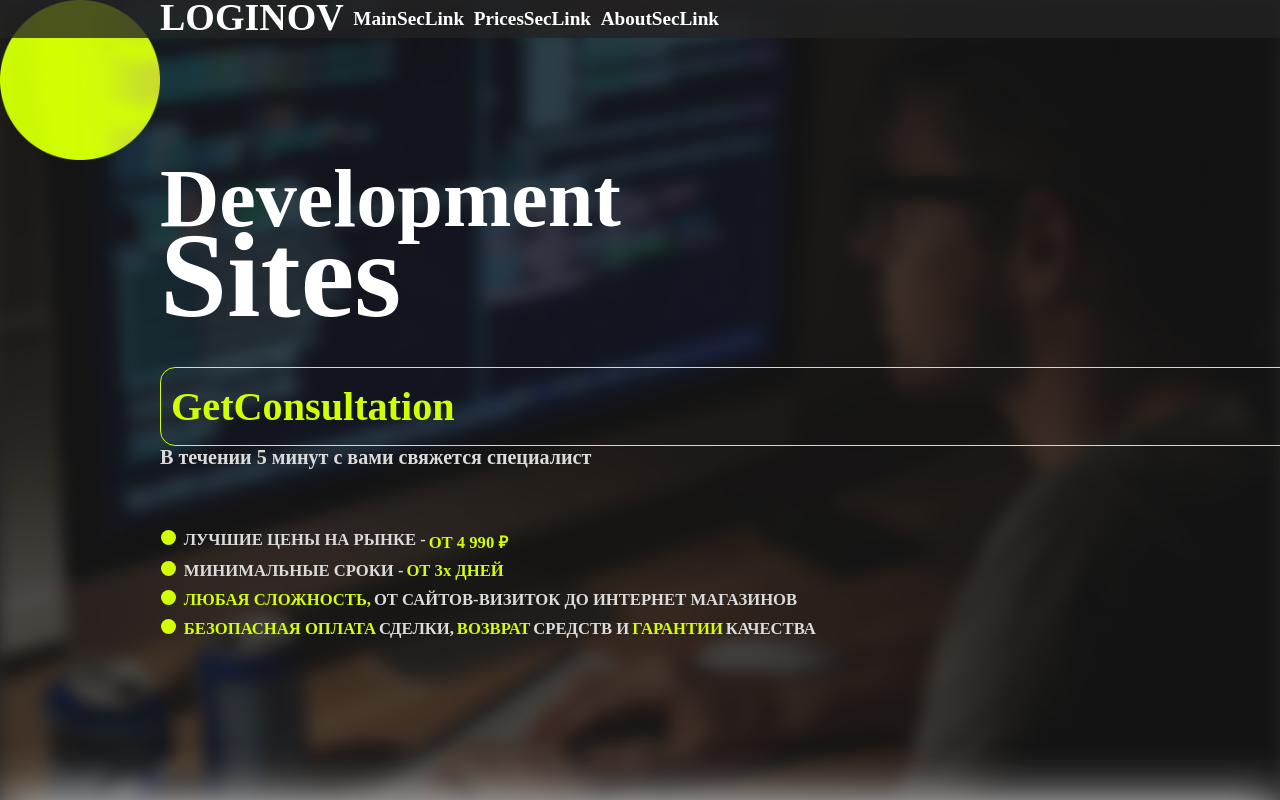
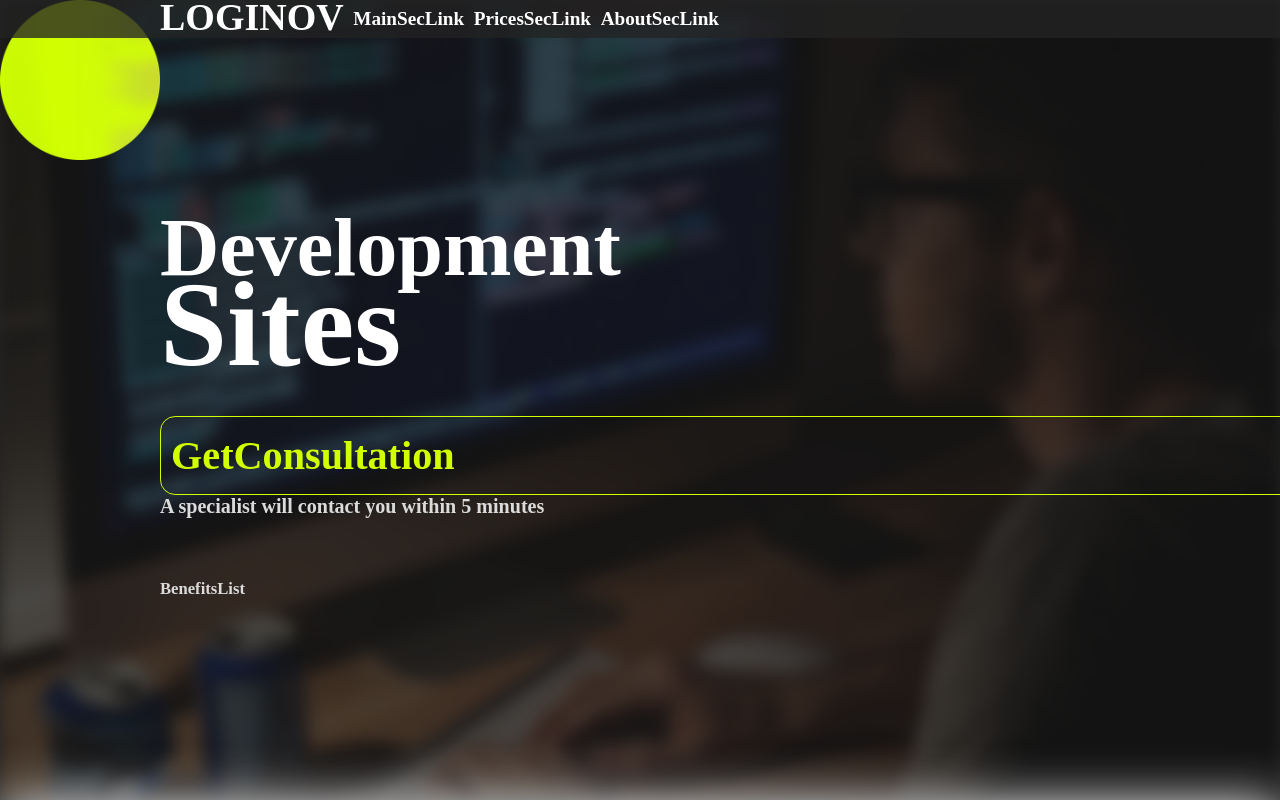
Before and after one commit to blago-white/custom-sites-agency, a Django app: page / in a window 1280 px wide. Run offline with Django 4.2, Linux system fonts and the light colour scheme; parts of the project's set-up code (start-up, migrations or seed data) failed here and were passed over; some web fonts are replaced.

Commit message:
Small changes

```diff
--- a/agency/home/mixins.py
+++ b/agency/home/mixins.py
@@ -10,7 +10,7 @@ class MultilangHomeViewMixin:
     def get_context_data(self, **kwargs) -> dict:
         context = super().get_context_data(**kwargs)
 
-        self._selected_language = self._get_selected_language_or_default()
+        self._selected_language = self._get_language_code()
         self._update_current_language()
 
         context[config.LANG_CODE_TEMPLATE_NAME] = self._selected_language
@@ -21,5 +21,7 @@ class MultilangHomeViewMixin:
         if self._selected_language and self._selected_language != translation.get_language():
             translation.activate(self._selected_language)
 
-    def _get_selected_language_or_default(self) -> str:
-        return self.kwargs.get(config.LANG_CODE_URL_ARG_NAME) or settings.DEFAULT_LANGUAGE
+    def _get_language_code(self) -> str:
+        return (self.kwargs.get(config.LANG_CODE_URL_ARG_NAME)
+                or translation.get_language()
+                or settings.DEFAULT_LANGUAGE)
--- a/agency/templates/main.html
+++ b/agency/templates/main.html
@@ -52,11 +52,6 @@
         <script src="{% url 'javascript-catalog' %}" type="text/javascript"></script>
         <style>
             {% if LANGUAGE_CODE == "ru" %}
-                .header {
-                    gap: 0ch;
-                    font-size: 4.75vh;
-                }
-
                 .long-arrow {
                     max-width: 17ch;
                     padding-left: 3ch;
@@ -78,6 +73,12 @@
                     }
                 }
             {% endif %}
+
+            .header {
+                gap: 0ch;
+                font-size: 4.75vh;
+            }
+
             @media (aspect-ratio < 12 / 9) {
                 .contact-button-top {
                     font-family: 'RFDewi';
--- a/agency/templates/sections/main.html
+++ b/agency/templates/sections/main.html
@@ -54,13 +54,13 @@
                 <span class="secondary-text">{% trans 'Development' %}</span>
                 <span class="main-text">{% trans 'Sites' %}</span>
             </h1>
-            {% include 'main-order-button.html' with description='В течении 5 минут с вами свяжется специалист' %}
+            {% if LANGUAGE_CODE == "ru" %}
+                {% include 'main-order-button.html' with description='В течении 5 минут с вами свяжется специалист' %}
+            {% else %}
+                {% include 'main-order-button.html' with description='A specialist will contact you within 5 minutes' %}
+            {% endif %}
             <ul class="benefits-list">
-                <li id="b1">ЛУЧШИЕ ЦЕНЫ НА РЫНКЕ - <span>ОТ 4 990 ₽</span></li>
-                <li id="b2">МИНИМАЛЬНЫЕ СРОКИ - <span>ОТ 3х ДНЕЙ</span></li>
-                <li id="b3"><span>ЛЮБАЯ СЛОЖНОСТЬ,</span> ОТ САЙТОВ-ВИЗИТОК ДО ИНТЕРНЕТ МАГАЗИНОВ</li>
-                <li id="b4"><span>БЕЗОПАСНАЯ ОПЛАТА </span> СДЕЛКИ, <span>ВОЗВРАТ</span> СРЕДСТВ И <span>ГАРАНТИИ</span>
-                    КАЧЕСТВА</li>
+                {% trans 'BenefitsList' %}
             </ul>
         </div>
         <div class="mobile-main-text">
```
Also changed, not shown: agency/locale/en/LC_MESSAGES/django.po, agency/locale/ru/LC_MESSAGES/django.po.
